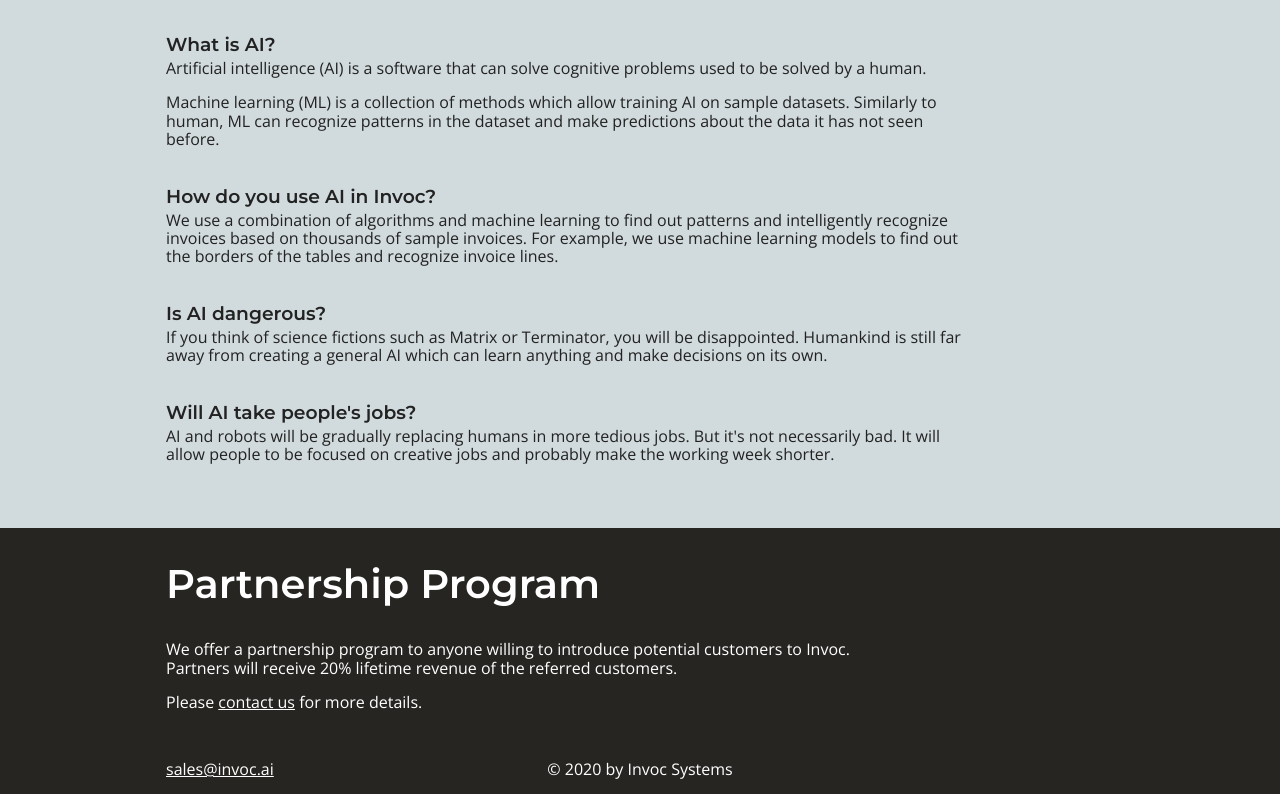
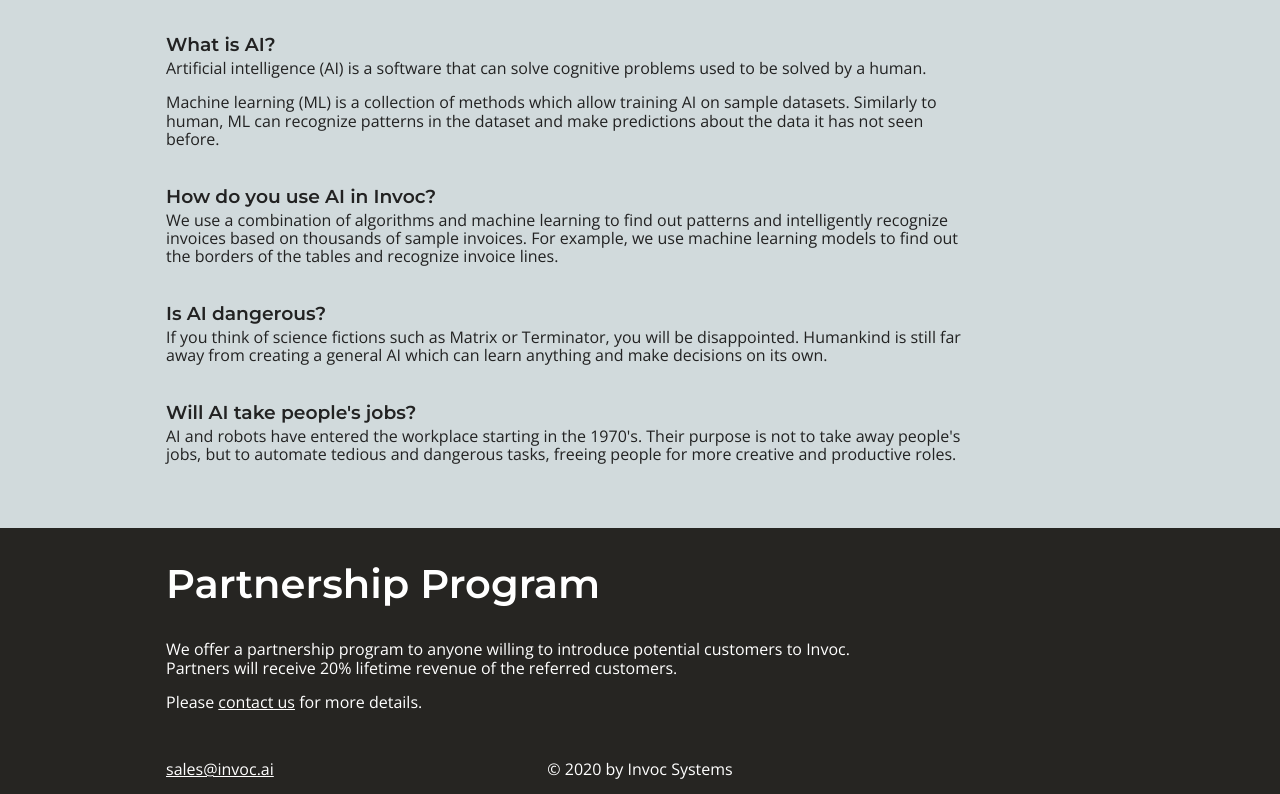
Before and after one commit to antonzherdev/invoc-website, a website built with Parcel: page index.html in a window 1280 px wide. Shown: the part 1843-2637 px from the top of the page. Built offline with nearby package versions, Linux system fonts and the light colour scheme.

Commit message:
Will AI take people's jobs?

```diff
--- a/index.html
+++ b/index.html
@@ -149,7 +149,7 @@
         <h3>Is AI dangerous?</h3>
         <p>If you think of science fictions such as Matrix or Terminator, you will be disappointed. Humankind is still far away from creating a general AI which can learn anything and make decisions on its own.</p>
         <h3>Will AI take people's jobs?</h3>
-        <p>AI and robots will be gradually replacing humans in more tedious jobs. But it's not necessarily bad. It will allow people to be focused on creative jobs and probably make the working week shorter.</p>
+        <p>AI and robots have entered the workplace starting in the 1970's. Their purpose is not to take away people's jobs, but to automate tedious and dangerous tasks, freeing people for more creative and productive roles.</p>
       </div>
     </section>
     <section id="partner">
```
